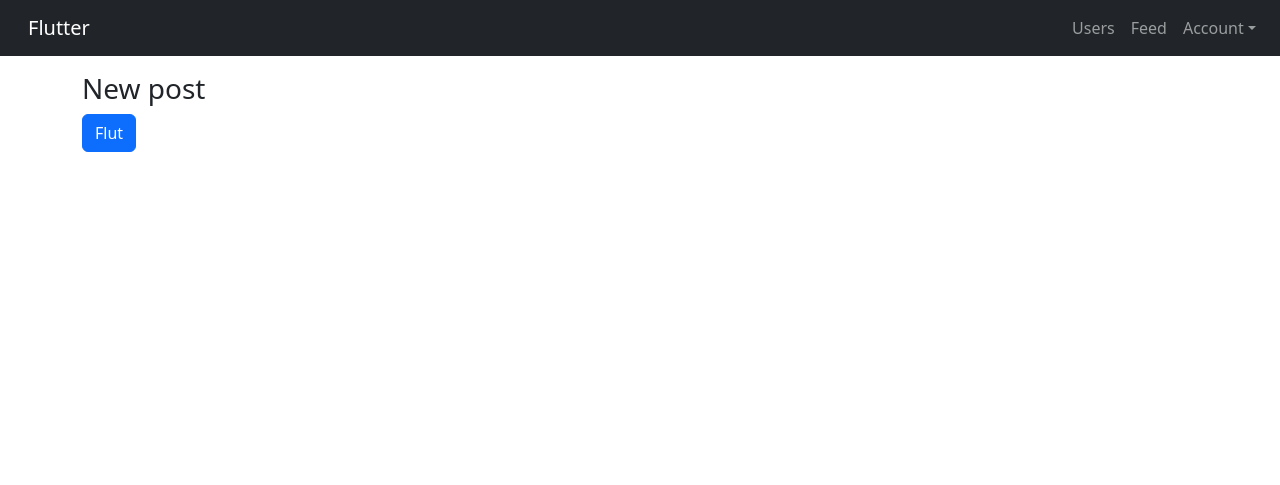
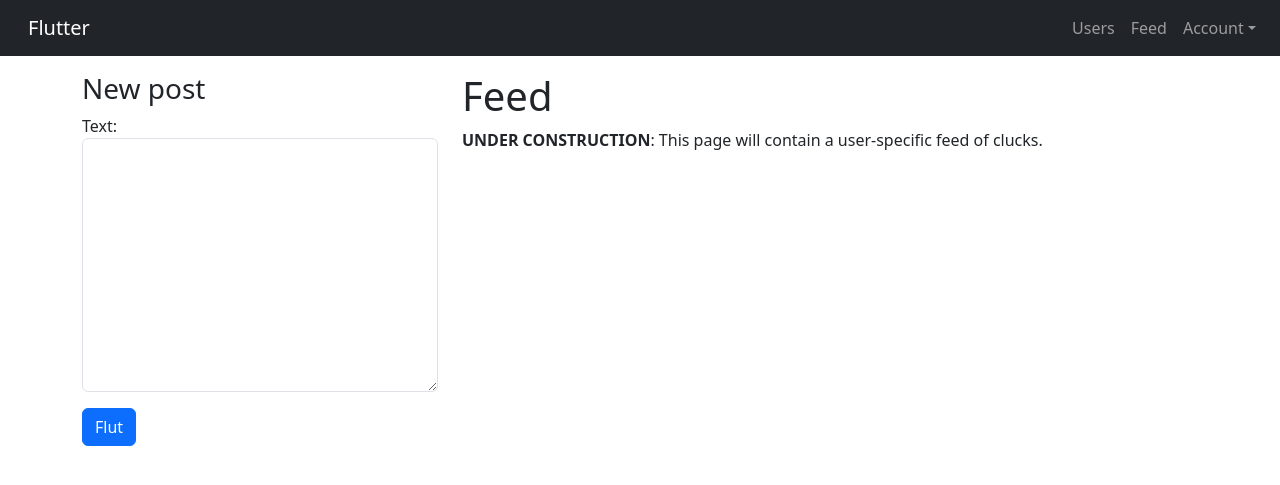
Before and after one commit to AniadHossain/TwitterClone, a Django app: page /feed/ in a window 1280 px wide. Shown: the top 485 px of the page. Run offline with Django 3.2, Linux system fonts and the light colour scheme; the first user in the database is signed in; some libraries are stand-ins or nearby versions.

Commit message:
Redirect ot login page if trying to access protcted path

```diff
--- a/microblogs/forms.py
+++ b/microblogs/forms.py
@@ -40,10 +40,16 @@ class LoginForm(forms.Form):
     password = forms.CharField(label="password",widget=forms.PasswordInput)
 
 class PostForm(forms.ModelForm):
+    """Form to ask user for post text.
+
+    The post author must be by the post creator.
+    """
+
     class Meta:
+        """Form options."""
 
         model = Post
         fields = ['text']
-        widget = {
-            'text':forms.Textarea()
+        widgets = {
+            'text': forms.Textarea()
         }
--- a/microblogs/templates/feed.html
+++ b/microblogs/templates/feed.html
@@ -1,19 +1,19 @@
 {% extends 'base_content.html' %}
 {% block content %}
-<div class = "container">
-    <div class = "row">
-        <div class = "col-xs-12 col-lg-6 col-xl-4">
+<div class="container">
+  <div class="row">
+    <div class="col-xs-12 col-lg-6 col-xl-4">
       <h3>New post</h3>
         <form action="{% url 'new_post' %}" method="post">
         {% csrf_token %}
         {% include 'partials/bootstrap_form.html' with form=form %}
         <button type="submit" class="btn btn-primary">Flut</button>
       </form>
-
     </div>
-
+    <div class="col-xs-12 col-lg-6 col-xl-8">
+      <h1>Feed</h1>
+      <p><b>UNDER CONSTRUCTION</b>: This page will contain a user-specific feed of clucks.</p>
     </div>
-
   </div>
-
+</div>
 {% endblock %}
--- a/microblogs/templates/log_in.html
+++ b/microblogs/templates/log_in.html
@@ -6,6 +6,7 @@
             <h1>Sign up to view posts!!</h1>
             <form action="{% url 'log_in' %}" method="post">
                 {% csrf_token %}
+                <input type ="hidden" name="next" value="{{ next }}">
                 {% include 'partials/bootstrap_form.html' with form=form %}
                 <input type="submit" value="Log in " class="btn btn-primary">
             </form>
--- a/microblogs/templates/partials/bootstrap_form.html
+++ b/microblogs/templates/partials/bootstrap_form.html
@@ -15,7 +15,7 @@
       Looks good!
     </div>
     <div class="invalid-feedback">
-            {{field.errors}}
+      {{ field.errors }}
     </div>
   </div>
 {% endfor %}
--- a/microblogs/views.py
+++ b/microblogs/views.py
@@ -6,13 +6,15 @@ from microblogs.models import User, Post
 from django.contrib.auth import authenticate, login, logout
 from django.core.exceptions import ObjectDoesNotExist
 from django.http import HttpResponseForbidden
+from django.contrib.auth.decorators import login_required
 
 
 def home(request):
     return render(request, 'home.html')
 
 def feed(request):
-    return render(request, 'feed.html')
+    form = PostForm()
+    return render(request, 'feed.html', {'form':form})
 
 def sign_up(request):
     if(request.method == 'POST'):
@@ -33,17 +35,20 @@ def log_out(request):
 
 
 def log_in(request):
-    if(request.method == 'POST'):
+    if request.method == 'POST':
         form = LoginForm(request.POST)
         if form.is_valid():
             username = form.cleaned_data.get('username')
             password = form.cleaned_data.get('password')
             user = authenticate(username=username, password=password)
             if user is not None:
-                login(request,user)
-                return redirect('feed')
-
-        messages.add_message(request, messages.ERROR, "LOGIN FAILED DUE TO INVALID CREDENTIALS")
+                login(request, user)
+                redirect_url = request.POST.get('next') or 'feed'
+                return redirect(redirect_url)
+        messages.add_message(request, messages.ERROR, "The credentials provided were invalid!")
+    form = LoginForm()
+    next = request.GET.get('next') or ''
+    return render(request, 'log_in.html', {'form': form,"next":next})
 
 
     form = LoginForm()
@@ -58,6 +63,7 @@ def show_user(request, user_id):
     else:
         return render(request, 'show_user.html',{'user': user})
 
+@login_required
 def user_list(request):
     users = User.objects.all()
     return render(request,'user_list.html',{'users':users})
--- a/twitterClone/settings.py
+++ b/twitterClone/settings.py
@@ -129,6 +129,8 @@ DEFAULT_AUTO_FIELD = 'django.db.models.BigAutoField'
 
 AUTH_USER_MODEL = 'microblogs.User'
 
+LOGIN_URL = 'log_in'
+
 #Message level should use Bootstrap terms
 
 MESSAGE_TAGS ={
```
Also changed, not shown: microblogs/tests/helpers.py (+7 -0 lines), microblogs/tests/views/test_log_in_view.py (+24 -1 lines). Lines whose indentation alone changed are shown as unchanged.
